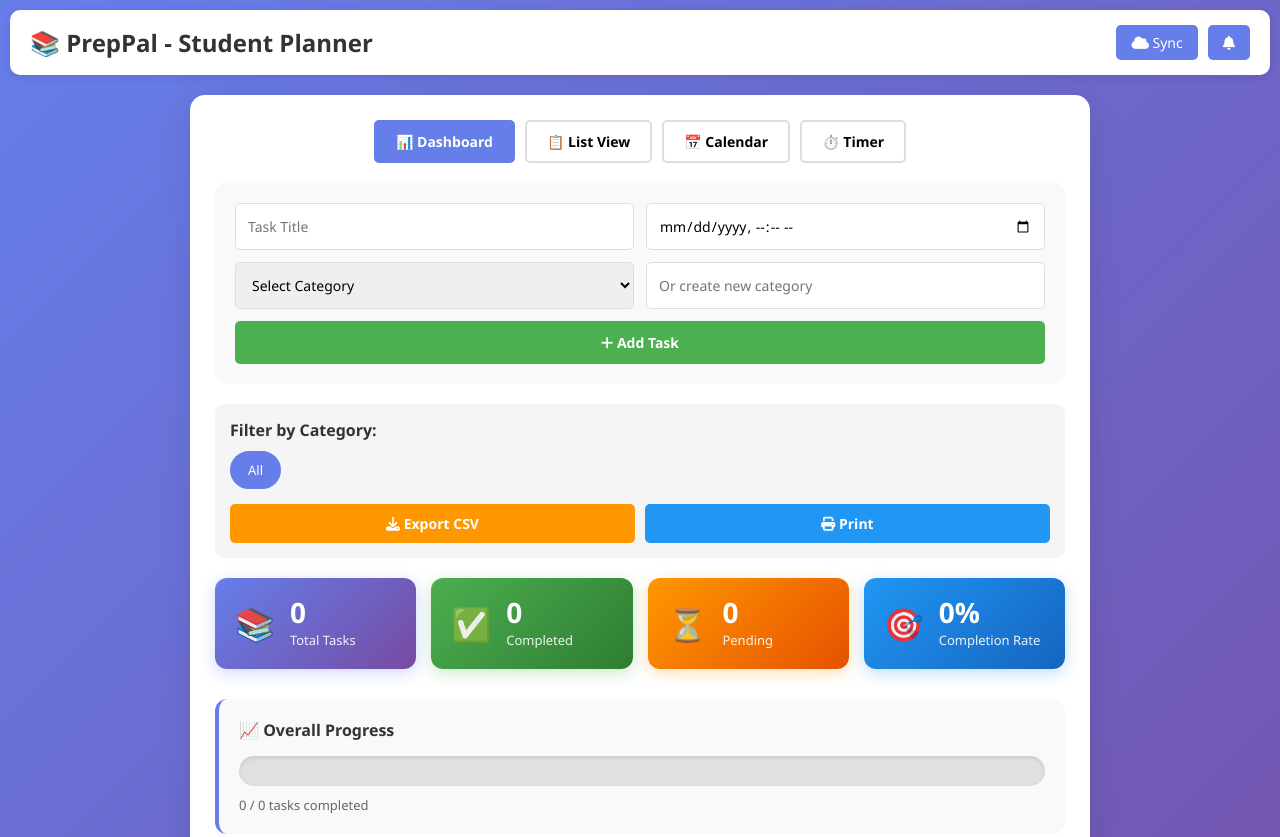
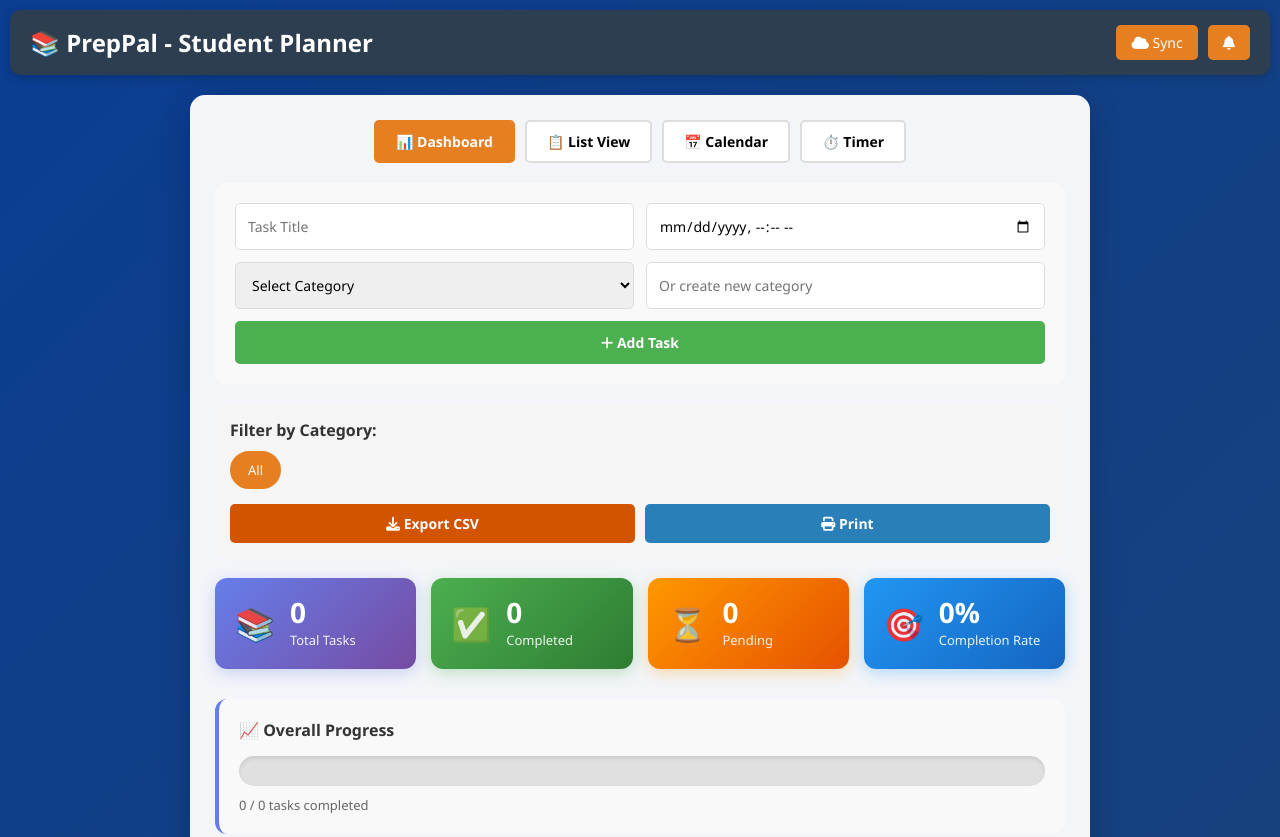
Before and after one commit to Samruddhi-07-cs/prePal-, a plain HTML site: page index.html in a window 1280 px wide. Shown: the top 837 px of the page. Drawn offline with Linux system fonts and the light colour scheme; no server answers.

Commit message:
Updated PrepPal code

```diff
--- a/style.css
+++ b/style.css
@@ -6,15 +6,16 @@
 
 body {
   font-family: "Segoe UI", Tahoma, Geneva, Verdana, sans-serif;
-  background: linear-gradient(135deg, #667eea 0%, #764ba2 100%);
+  /* navy blue gradient background */
+  background: linear-gradient(135deg, #0b3d91 0%, #1a4378 100%);
   min-height: 100vh;
   padding: 10px;
 }
 
 .navbar {
-  background: white;
+  background: #2c3e50; /* deep navy */
   padding: 15px 20px;
-  box-shadow: 0 2px 10px rgba(0,0,0,0.1);
+  box-shadow: 0 2px 10px rgba(0,0,0,0.2);
   display: flex;
   justify-content: space-between;
   align-items: center;
@@ -23,7 +24,7 @@ body {
 }
 
 .navbar h1 {
-  color: #333;
+  color: white;
   font-size: 24px;
 }
 
@@ -33,7 +34,7 @@ body {
 }
 
 .nav-btn {
-  background: #667eea;
+  background: #e67e22; /* rich orange */
   color: white;
   border: none;
   padding: 8px 15px;
@@ -44,17 +45,17 @@ body {
 }
 
 .nav-btn:hover {
-  background: #764ba2;
+  background: #d35400; /* darker orange */
   transform: translateY(-2px);
 }
 
 .container {
-  background: white;
+  background: rgba(255,255,255,0.95);
   padding: 25px;
   border-radius: 15px;
   max-width: 900px;
   margin: 0 auto;
-  box-shadow: 0 8px 32px rgba(0,0,0,0.1);
+  box-shadow: 0 8px 32px rgba(0,0,0,0.2);
 }
 
 /* View Toggle */
@@ -77,13 +78,13 @@ body {
 }
 
 .toggle-btn.active {
-  background: #667eea;
+  background: #e67e22;
   color: white;
-  border-color: #667eea;
+  border-color: #e67e22;
 }
 
 .toggle-btn:hover {
-  border-color: #667eea;
+  border-color: #e67e22;
 }
 
 /* Input Area */
@@ -107,8 +108,8 @@ input, select, button {
 
 input:focus, select:focus {
   outline: none;
-  border-color: #667eea;
-  box-shadow: 0 0 0 3px rgba(102, 126, 234, 0.1);
+  border-color: #e67e22;
+  box-shadow: 0 0 0 3px rgba(230, 126, 34, 0.1);
 }
 
 .add-btn {
@@ -166,9 +167,9 @@ input:focus, select:focus {
 }
 
 .filter-btn.active {
-  background: #667eea;
+  background: #e67e22;
   color: white;
-  border-color: #667eea;
+  border-color: #e67e22;
 }
 
 .export-buttons {
@@ -181,7 +182,7 @@ input:focus, select:focus {
   flex: 1;
   min-width: 130px;
   padding: 10px 15px;
-  background: #FF9800;
+  background: #d35400; /* richer orange */
   color: white;
   border: none;
   border-radius: 5px;
@@ -191,14 +192,13 @@ input:focus, select:focus {
 }
 
 .print-btn {
-  background: #2196F3;
+  background: #2980b9; /* deep blue */
 }
 
 .export-btn:hover {
-  background: #F57C00;
+  background: #e74c3c; /* vivid red */
   transform: translateY(-2px);
 }
-
 .print-btn:hover {
   background: #1976D2;
   transform: translateY(-2px);
```
